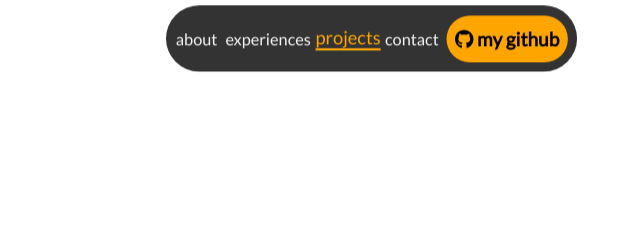
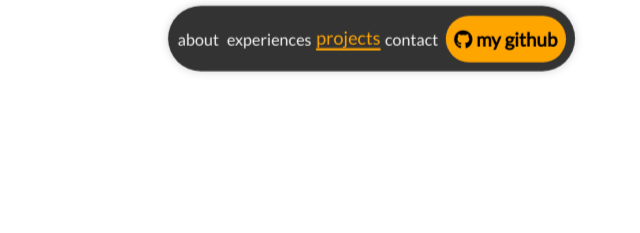
Before and after one commit to AmirrezaSohrabi/portfolio1, a plain HTML site: page index.html in a window 1280 px wide. In both pictures the pointer is over the element 640 px from the left and 38 px from the top of the page. Shown: the top 233 px of the page, 268-908 px from the left. Drawn offline with Linux system fonts and the light colour scheme.

Commit message:
styling better

```diff
--- a/style.css
+++ b/style.css
@@ -26,7 +26,8 @@ header{
 }
 
 #nav:hover{
-    transform: scale(1.02);
+    transform: scale(1.01);
+    box-shadow: 0 0 10px rgb(213, 213, 213);
 }
 
 #nav > a[href="#"]{
```
